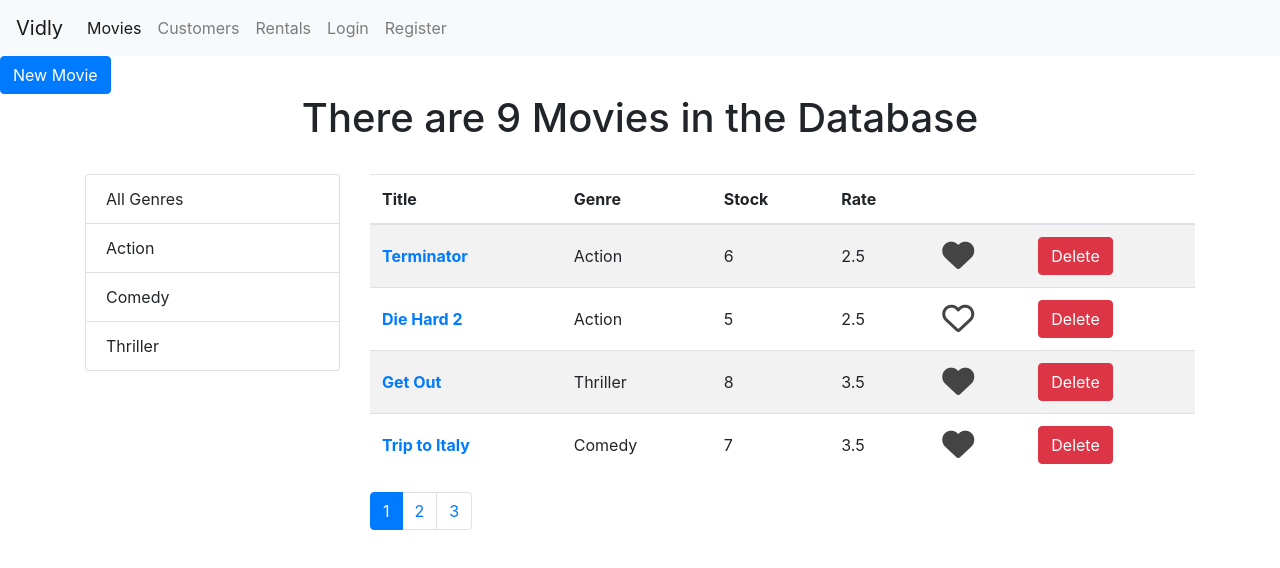
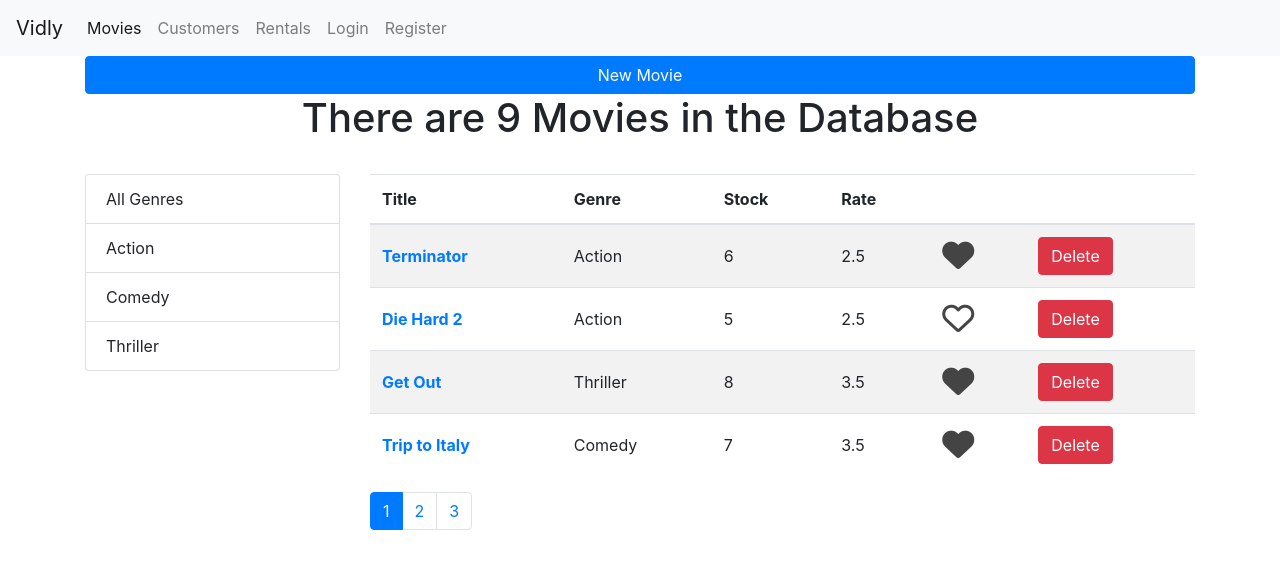
Before and after one commit to jasonlord/VidlyAppFrontEnd, a React (Create React App) app: page /movies in a window 1280 px wide. Shown: the top 568 px of the page. Built offline with nearby package versions, Linux system fonts and the light colour scheme.

Commit message:
made the new movie button block level to align it center and stretched

```diff
--- a/src/components/movies.jsx
+++ b/src/components/movies.jsx
@@ -96,12 +96,16 @@
     /* some code to filter the movies based on the Pagination */
     return (
       <React.Fragment>
-        <Link to="/movies/new" className="btn btn-primary">
-          New Movie
-        </Link>
-        <h1>There are {filteredMovies.length} Movies in the Database</h1>
-        <br />
         <div className="container">
+          <Link
+            to="/movies/new"
+            id="newMovieButton"
+            className="btn btn-primary "
+          >
+            New Movie
+          </Link>
+          <h1>There are {filteredMovies.length} Movies in the Database</h1>
+          <br />
           <div className="row">
             <div className="col">
               <ListGroup
--- a/src/index.css
+++ b/src/index.css
@@ -25,3 +25,7 @@
   display: block;
   margin: 0 auto;
 }
+
+#newMovieButton {
+  display: block;
+}
```
